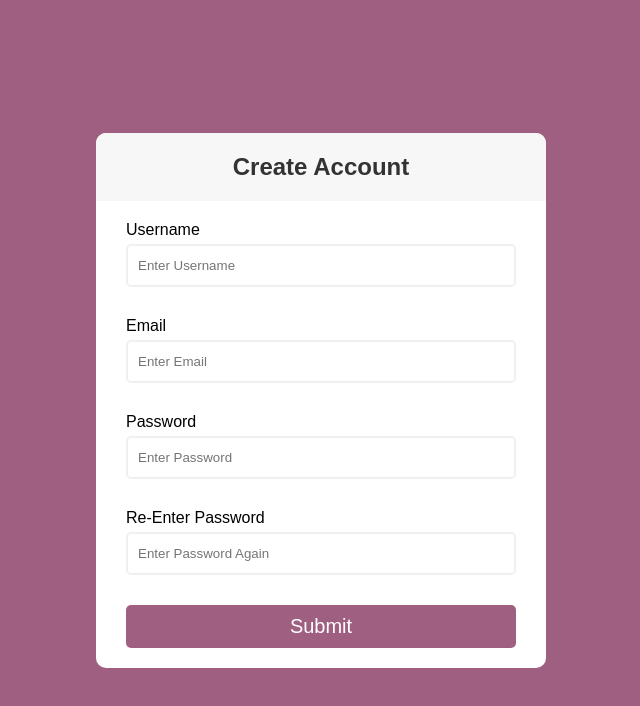
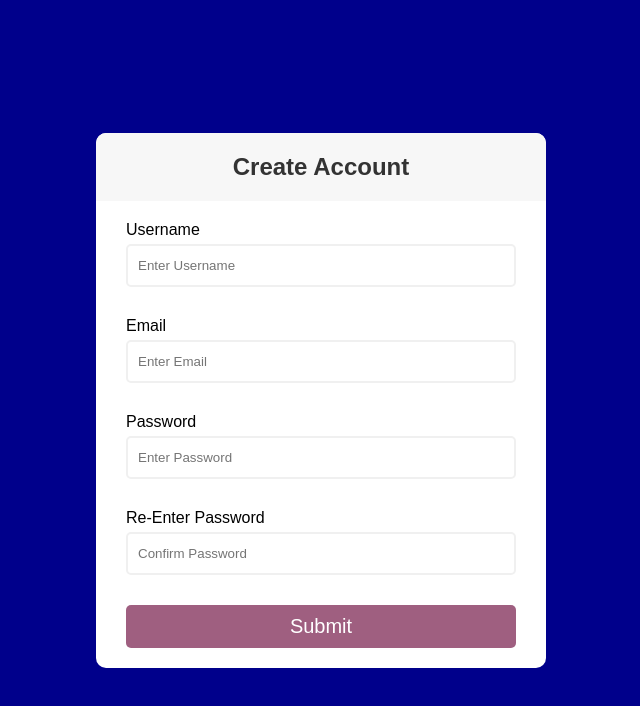
Before and after one commit to muskangarg16/FullStack-1, a plain HTML site: page p/practical18.html in a window 1280 px wide. Shown: the whole page, without its empty margins (319-959 px from the left). Drawn offline with Linux system fonts and the light colour scheme.

Commit message:
Update practical18.html

```diff
--- a/p/practical18.html
+++ b/p/practical18.html
@@ -18,7 +18,7 @@
             display: flex;
             justify-content: center;
             align-items: center;
-            background-color: #9f5f80;
+            background-color: darkblue;
             height: 100vh;
         }
 
@@ -144,7 +144,7 @@
             </div>
             <div class="form-control">
                 <label for="pwd2">Re-Enter Password</label>
-                <input type="password" name="pwd2" id="pwd2" placeholder="Enter Password Again">
+                <input type="password" name="pwd2" id="pwd2" placeholder="Confirm Password">
                 <i class="fa fa-check-circle"></i>
                 <i class="fa fa-exclamation-circle"></i>
                 <small>Error Msg</small>
```
